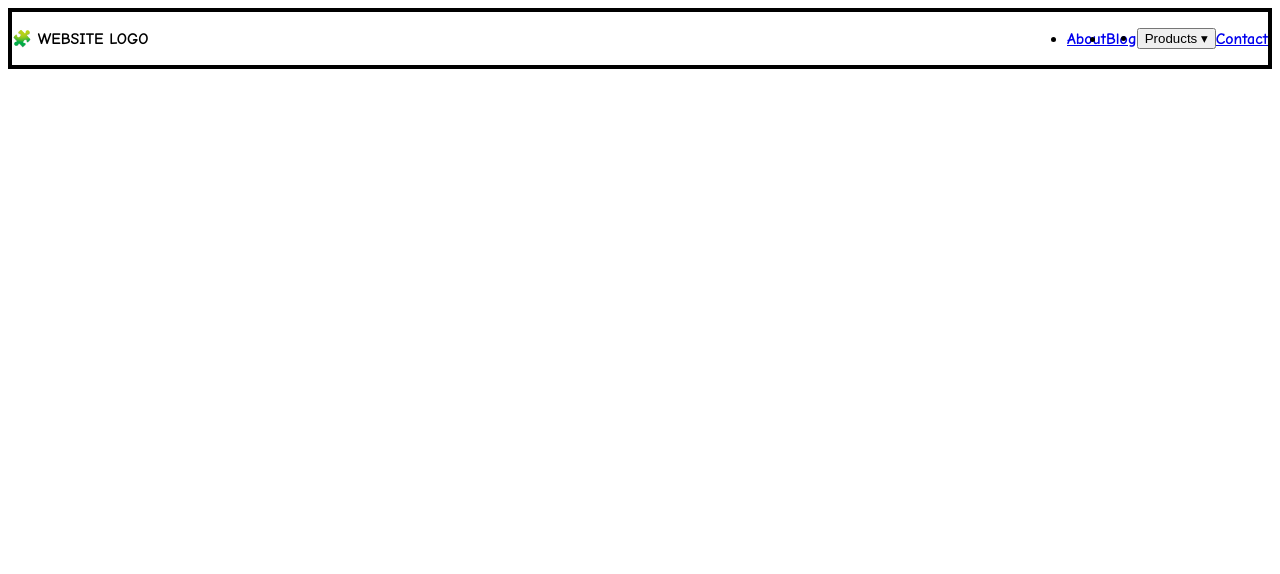
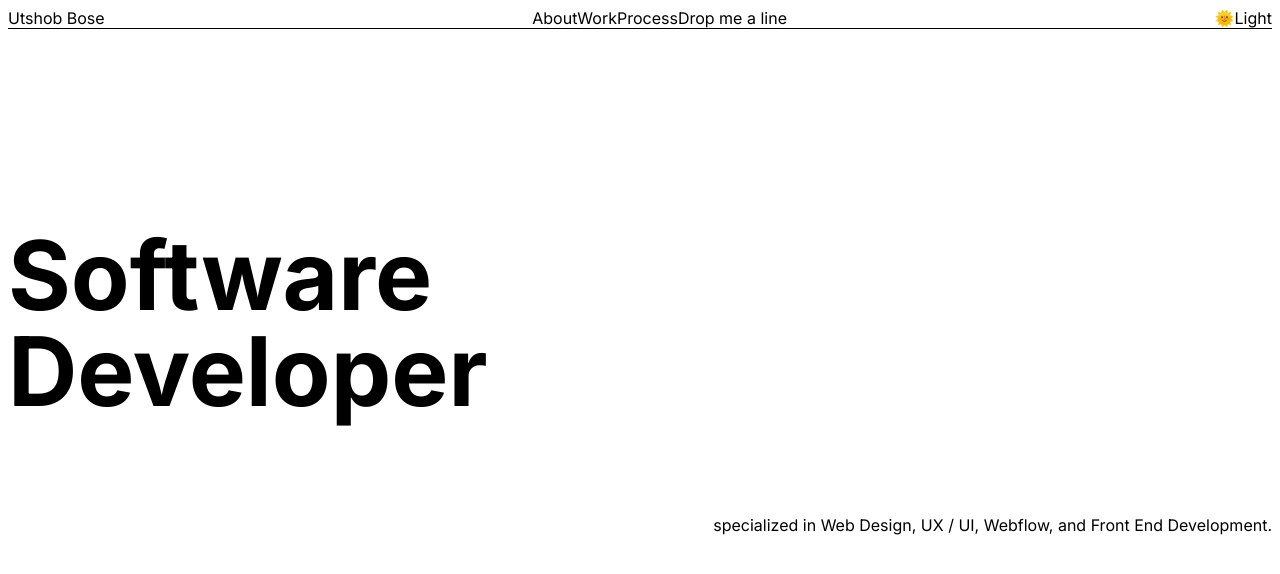
Before and after one commit to utshobbose/BosePortfolio, a React (Vite) app in the folder myPortfolio/: page / in a window 1280 px wide. Shown: the top 574 px of the page. Built offline with nearby package versions, Linux system fonts and the light colour scheme.

Commit message:
Another fix

```diff
--- a/myPortfolio/postcss.config.js
+++ b/myPortfolio/postcss.config.js
@@ -1,9 +1,6 @@
-import tailwindcss from '@tailwindcss/postcss';
-import autoprefixer from 'autoprefixer';
+import tailwindcss from '@tailwindcss/postcss'
+import autoprefixer from 'autoprefixer'
 
 export default {
-    plugins: [
-    tailwindcss(),
-    autoprefixer(),
-    ],
+    plugins: [tailwindcss(), autoprefixer()],
 }
--- a/myPortfolio/src/App.jsx
+++ b/myPortfolio/src/App.jsx
@@ -1,9 +1,11 @@
+import Hero from "./components/Hero";
 import Navbar from "./components/Navbar";
 
 function App() {
   return (
-    <div>
+    <div className="font-sans bg-white text-black">
       <Navbar />
+      <Hero />
       {/* Main content goes here */}
     </div>
   );
--- /dev/null
+++ b/myPortfolio/src/components/Hero.jsx
@@ -0,0 +1,14 @@
+export default function Hero() {
+    return (
+    <section className="min-h-[80vh] flex items-center px-8">
+        <div className="flex flex-col md:flex-row w-full">
+        <h1 className="text-[6rem] md:text-[8rem] font-light leading-none md:w-2/3">
+            Software<br />Developer
+        </h1>
+        <p className="text-sm md:text-base md:w-1/3 pt-6 md:pt-0 self-end text-right">
+            specialized in Web Design, UX / UI, Webflow, and Front End Development.
+        </p>
+        </div>
+    </section>
+    )
+}
--- a/myPortfolio/src/components/Navbar.jsx
+++ b/myPortfolio/src/components/Navbar.jsx
@@ -1,20 +1,47 @@
+// export default function Navbar() {
+//     return (
+//     <nav className="w-full flex justify-between items-center px-8 py-4 text-sm border-b">
+//         {/* Left: Logo/Name */}
+//         <div className="font-medium">Utshob Bose</div>
+
+//         {/* Center: Nav Links */}
+//         <ul className="flex justify-center space-x-8 list-none p-0 m-0">
+//             <li><a href="#" className="hover:underline">About</a></li>
+//             <li><a href="#" className="hover:underline">Work</a></li>
+//             <li><a href="#" className="hover:underline">Process</a></li>
+//             <li><a href="#" className="hover:underline">Drop me a line</a></li>
+//         </ul>
+
+//         {/* Right: Theme Toggle Placeholder */}
+//         <div className="text-xs flex items-center gap-1">
+//         <span>☀️</span>
+//         <span>Light</span>
+//         </div>
+//     </nav>
+//     );
+// }
 export default function Navbar() {
-return (
-<nav className="border-4 border-black bg-white px-6 py-4 flex justify-between items-center font-comic">
-    <div className="text-xl font-bold">🧩 WEBSITE LOGO</div>
-    <ul className="flex gap-6 items-center">
-    <li><a href="#" className="hover:underline">About</a></li>
-    <li><a href="#" className="hover:underline">Blog</a></li>
-    <li className="relative group">
-        <button className="hover:underline">Products ▾</button>
-        <ul className="absolute hidden group-hover:block top-full left-0 bg-white border-2 border-black mt-1">
-        <li className="px-4 py-1 hover:bg-gray-100">Category 1</li>
-        <li className="px-4 py-1 hover:bg-gray-100">Category 2</li>
-        <li className="px-4 py-1 hover:bg-gray-100">Category 3</li>
-        </ul>
-    </li>
-    <li><a href="#" className="hover:underline">Contact</a></li>
-    </ul>
-</nav>
-);
+  return (
+    <nav className="w-full flex justify-between items-center px-8 py-4 text-sm border-b">
+
+      {/* Left: Name */}
+      <div className="font-medium">Utshob Bose</div>
+
+      {/* Center: Nav Links (finally working) */}
+      <div className="flex justify-center flex-1">
+        <div className="flex gap-10">
+          <a href="#" className="text-black hover:underline">About</a>
+          <a href="#" className="text-black hover:underline">Work</a>
+          <a href="#" className="text-black hover:underline">Process</a>
+          <a href="#" className="text-black hover:underline">Drop me a line</a>
+        </div>
+      </div>
+
+      {/* Right: Light Mode */}
+      <div className="text-xs flex items-center gap-1">
+        <span>🌞</span>
+        <span>Light</span>
+      </div>
+    </nav>
+  );
 }
--- a/myPortfolio/src/index.css
+++ b/myPortfolio/src/index.css
@@ -7,13 +7,19 @@
 .font-comic {
   font-family: 'Comic Neue', cursive;
 } */
-
-@import url('https://fonts.googleapis.com/css2?family=Comic+Neue:wght@700&display=swap');
+@import url('https://fonts.googleapis.com/css2?family=Inter:wght@100;300;400;500;600;700&display=swap');
 
 @tailwind base;
 @tailwind components;
 @tailwind utilities;
 
-.font-comic {
-  font-family: 'Comic Neue', cursive;
+body {
+  font-family: 'Inter', sans-serif;
+  background-color: white;
+  color: black;
 }
+
+a {
+  color: black;
+  text-decoration: none;
+}
```
